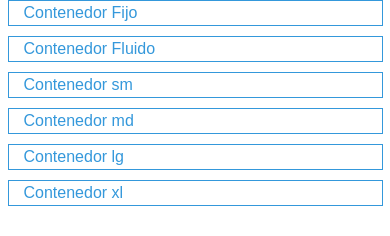
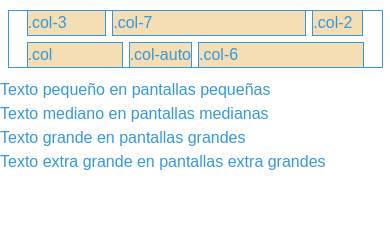
Before and after one commit to MrCobi/framework_sass, a website: page index.html in a window 390 px wide. Drawn offline with Linux system fonts and the light colour scheme.

Commit message:
Ejercicio tipografia responsive

```diff
--- a/index.html
+++ b/index.html
@@ -1,33 +1,42 @@
 <!DOCTYPE html>
 <html lang="en">
+
 <head>
     <meta charset="UTF-8">
     <meta name="viewport" content="width=device-width, initial-scale=1.0">
     <title>Document</title>
     <link rel="stylesheet" href="static/css/style.css">
 </head>
+
 <body>
-    <div class="container" style="border: 1px solid">
-        Contenedor Fijo
+    <div class="container-fluid debug-border" style="border: 1px solid; margin-top: 10px;">
+        <div class="row">
+            <div class="col-3">
+                <div class="item">.col-3</div>
+            </div>
+            <div class="col-7">
+                <div class="item"> .col-7</div>
+            </div>
+            <div class="col-2">
+                <div class="item"> .col-2</div>
+            </div>
+        </div>
+        <div class="row">
+            <div class="col">
+                <div class="item"> .col</div>
+            </div>
+            <div class="col-auto">
+                <div class="item"> .col-auto</div>
+            </div>
+            <div class="col-6">
+                <div class="item"> .col-6</div>
+            </div>
+        </div>
     </div>
+    <div class="fs-sm-1">Texto pequeño en pantallas pequeñas</div>
+    <div class="fs-md-2">Texto mediano en pantallas medianas</div>
+    <div class="fs-lg-3">Texto grande en pantallas grandes</div>
+    <div class="fs-xl-4">Texto extra grande en pantallas extra grandes</div>
+</body>
 
-    <div class="container-fluid" style="border: 1px solid; margin-top: 10px;">
-        Contenedor Fluido
-    </div>
-    <div class="container-sm" style="border: 1px solid; margin-top: 10px;">
-        Contenedor sm
-    </div>
-
-    <div class="container-md" style="border: 1px solid; margin-top: 10px;">
-        Contenedor md
-    </div>
-
-    <div class="container-lg" style="border: 1px solid; margin-top: 10px;">
-        Contenedor lg
-    </div>
-
-    <div class="container-xl" style="border: 1px solid; margin-top: 10px;">
-        Contenedor xl
-    </div>
-</body>
 </html>
--- /dev/null
+++ b/static/sass/base/_typography_extra.scss
@@ -0,0 +1,20 @@
+// _typography_extra.scss
+@use './variables' as vars;
+
+$font-sizes: (
+  1: 0.875rem,
+  2: 1rem,
+  3: 1.25rem,
+  4: 1.5rem,
+  5: 2rem
+);
+
+@each $breakpoint, $size in vars.$breakpoints {
+  @media (min-width: $size) {
+    @each $number, $font-size in $font-sizes {
+      .fs-#{$breakpoint}-#{$number} {
+        font-size: $font-size;
+      }
+    }
+  }
+}
--- a/static/sass/base/_variables.scss
+++ b/static/sass/base/_variables.scss
@@ -14,3 +14,5 @@ $breakpoints: (
     lg: 992px,
     xl: 1200px
 );
+
+$grid-columns: 12;
--- /dev/null
+++ b/static/sass/layout/_grid.scss
@@ -0,0 +1,32 @@
+/* Grid */
+@use 'sass:math';
+@use '../base/variables' as vars;
+
+.row {
+    --gutter-x: 8px;
+    --gutter-y: 8px;
+    display: flex;
+
+    // Hack para el espaciado vertical
+    &+.row {
+        margin-top: var(--gutter-y);
+    }
+}
+
+.col {
+    flex: 1 0 0%;
+    padding-inline: calc(var(--gutter-x)/2);
+}
+
+.col-auto {
+    flex: 0 0 auto;
+    width: auto;
+    padding-inline: calc(var(--gutter-x)/2);
+}
+
+@for $i from 1 through vars.$grid-columns {
+    .col-#{$i} {
+        width: math.div(100%, vars.$grid-columns) * $i;
+        padding-inline: calc(var(--gutter-x)/2);
+    }
+}
--- a/static/sass/style.scss
+++ b/static/sass/style.scss
@@ -4,3 +4,14 @@
 @use 'base/typography';
 @use 'base/colors';
 @use 'layout/containers';
+@use 'layout/grid';
+@use 'base/typography_extra';
+
+.debug-border {
+    margin-block: 10px;
+
+    .item {
+        outline: 1px solid;
+        background-color: wheat;
+    }
+}
```
Also changed, not shown: static/css/style.css, 1 other file.
